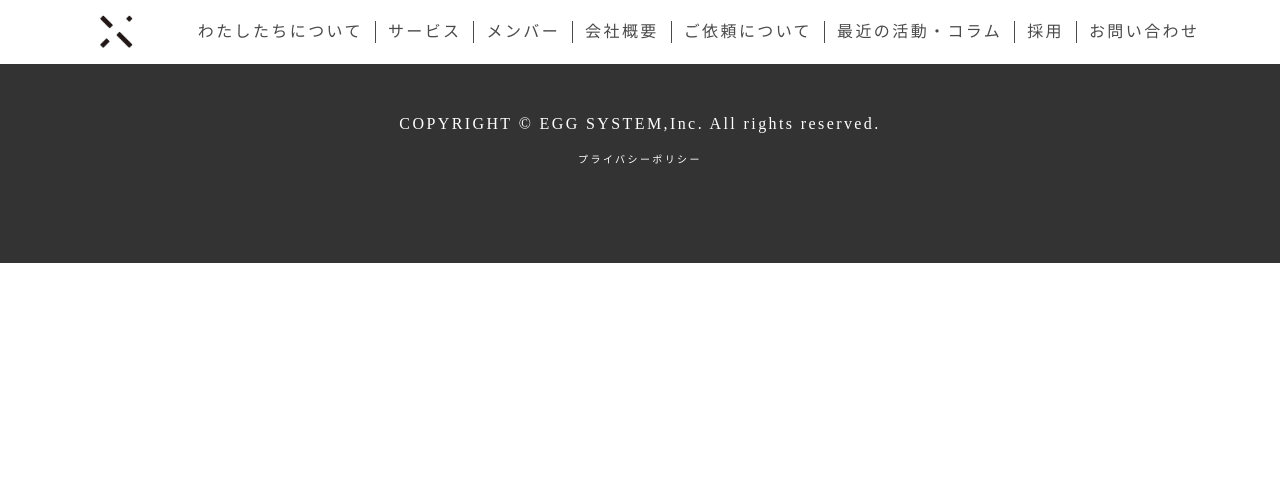
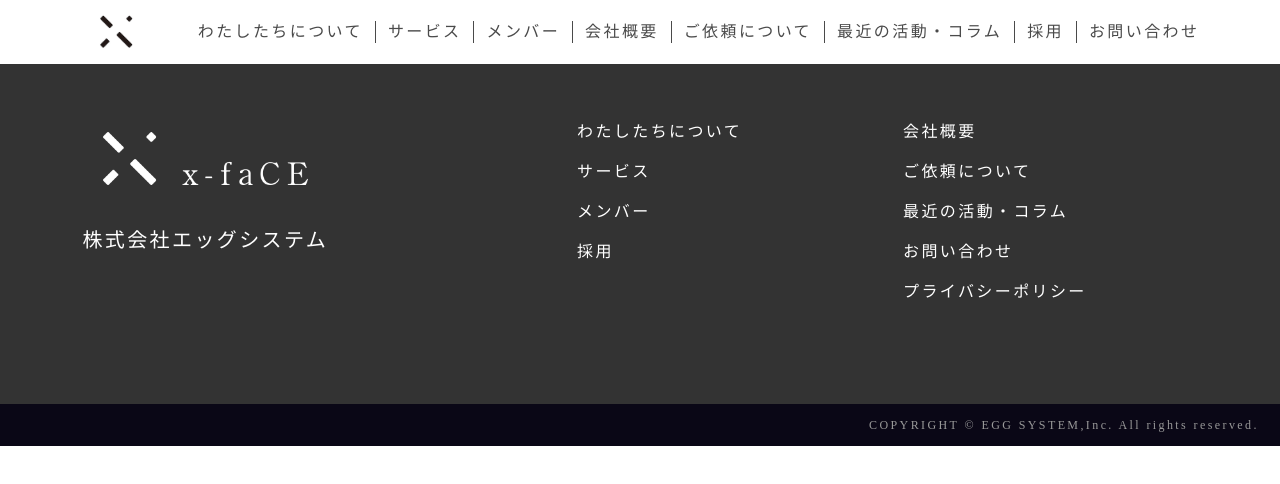
Before and after one commit to egg-system/corporate-site, a Nuxt app: page /sitemap.xml in a window 1280 px wide. Shown: the top 484 px of the page. Built offline with nearby package versions, Linux system fonts and the light colour scheme.

Commit message:
フッターのレイアウト作成

```diff
--- a/assets/common.scss
+++ b/assets/common.scss
@@ -14,6 +14,7 @@ $lightcream: #ccc;
 $lightbrown: #555;
 $brown: #888;
 $darkgray: #333;
+$copyright: #999;
 
 $navbar-breakpoint: 1200px;
 $navbar-item-img-max-height: 2rem;
--- a/assets/main.scss
+++ b/assets/main.scss
@@ -103,3 +103,8 @@ body {
   margin: auto;
   margin-right: 0.7em;
 }
+.footer {
+  padding-right: 0;
+  padding-left: 0;
+  padding-bottom: 0;
+}
--- a/components/layouts/Footer.vue
+++ b/components/layouts/Footer.vue
@@ -1,14 +1,48 @@
 <template>
   <footer class="footer">
-    <div class="content has-text-centered">
-      <p>
-        COPYRIGHT © EGG SYSTEM,Inc. All rights reserved.
-      </p>
-      <nuxt-link to="/privacy">
-        <p class="privacy">
+    <div class="columns">
+      <div class="column is-4 image">
+        <img src="/footer_white.png">
+        <p>株式会社エッグシステム</p>
+      </div>
+      <div class="column is-3 first ">
+        <nuxt-link class="navbar-item" to="/about">
+          わたしたちについて
+        </nuxt-link>
+        <nuxt-link class="navbar-item" to="/service">
+          サービス
+        </nuxt-link>
+        <nuxt-link class="navbar-item" to="/member">
+          メンバー
+        </nuxt-link>
+        <nuxt-link class="navbar-item" to="/recruit">
+          採用
+        </nuxt-link>
+      </div>
+      <div class="column is-3 second">
+        <nuxt-link class="navbar-item" to="/company">
+          会社概要
+        </nuxt-link>
+        <nuxt-link class="navbar-item" to="/request">
+          ご依頼について
+        </nuxt-link>
+        <nuxt-link class="navbar-item" to="/column">
+          最近の活動・コラム
+        </nuxt-link>
+        <nuxt-link class="navbar-item" to="/contact">
+          お問い合わせ
+        </nuxt-link>
+        <nuxt-link class="navbar-item" to="/privacy">
           プライバシーポリシー
+        </nuxt-link>
+      </div>
+    </div>
+    <div class="copyright">
+      <div class="centered">
+        <p>
+          COPYRIGHT © EGG SYSTEM,Inc. All rights reserved.
         </p>
-      </nuxt-link>
+      </div>
     </div>
   </footer>
 </template>
@@ -20,10 +54,64 @@ export default {
 </script>
 
 <style lang="scss" scoped>
-.footer p {
+.columns {
+  margin-bottom: 5rem;
+}
+.copyright {
+  color: $copyright;
+  background-color: $black;
+}
+.centered {
+  margin: 0 auto;
+  max-width: 77.75rem;
+  padding: 0 0.2rem;
+}
+.centered p {
+  padding: 0.75rem 0;
+  font-size: 0.75rem;
+  font-weight: 400;
+  text-align: right;
+  display: block;
+  margin-block-start: 1em;
+  margin-block-end: 1em;
+  margin-inline-start: 0px;
+  margin-inline-end: 0px;
+}
+.image {
+  margin-right: 10%;
+}
+.column .image {
+  display: flex;
+  justify-content: center;
+  align-items: center;
+}
+.image img {
+  width: 50%;
+  margin: 20px auto;
+}
+.image p {
+  text-align: center;
+  font-size: 20px;
+  margin-top: 40px;
   color: $white;
 }
-.privacy {
-  font-size: 10px;
+.column a {
+  color: $white;
+}
+@media screen and (max-width: 769px) and (min-width: 600px) {
+  .columns .image {
+    display: none;
+  }
+  .column {
+    display: inline-block;
+  }
+  .first {
+    margin-left: 30px;
+  }
+}
+@media screen and (max-width: 600px) {
+  .navbar-item {
+    margin-left: 7.5%;
+  }
 }
 </style>
```
Also changed, not shown: static/footer_white.png (added).
